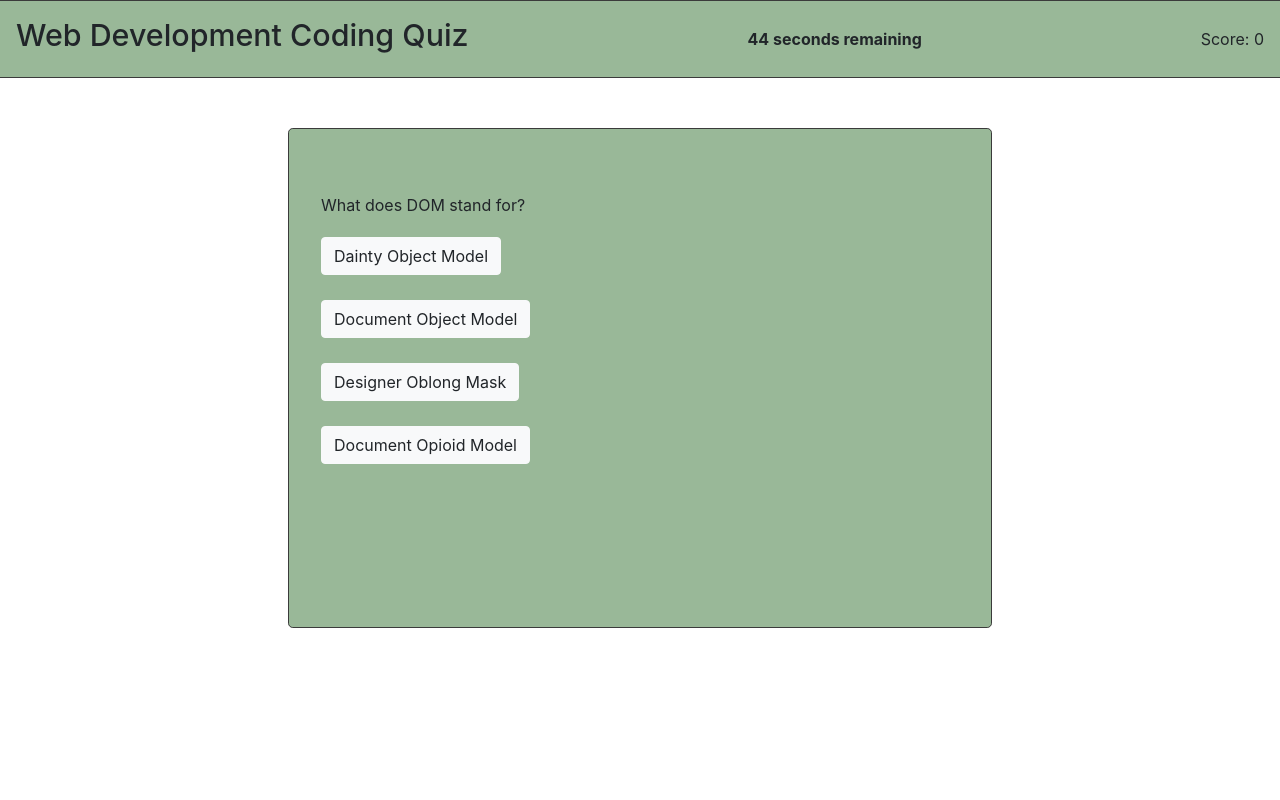
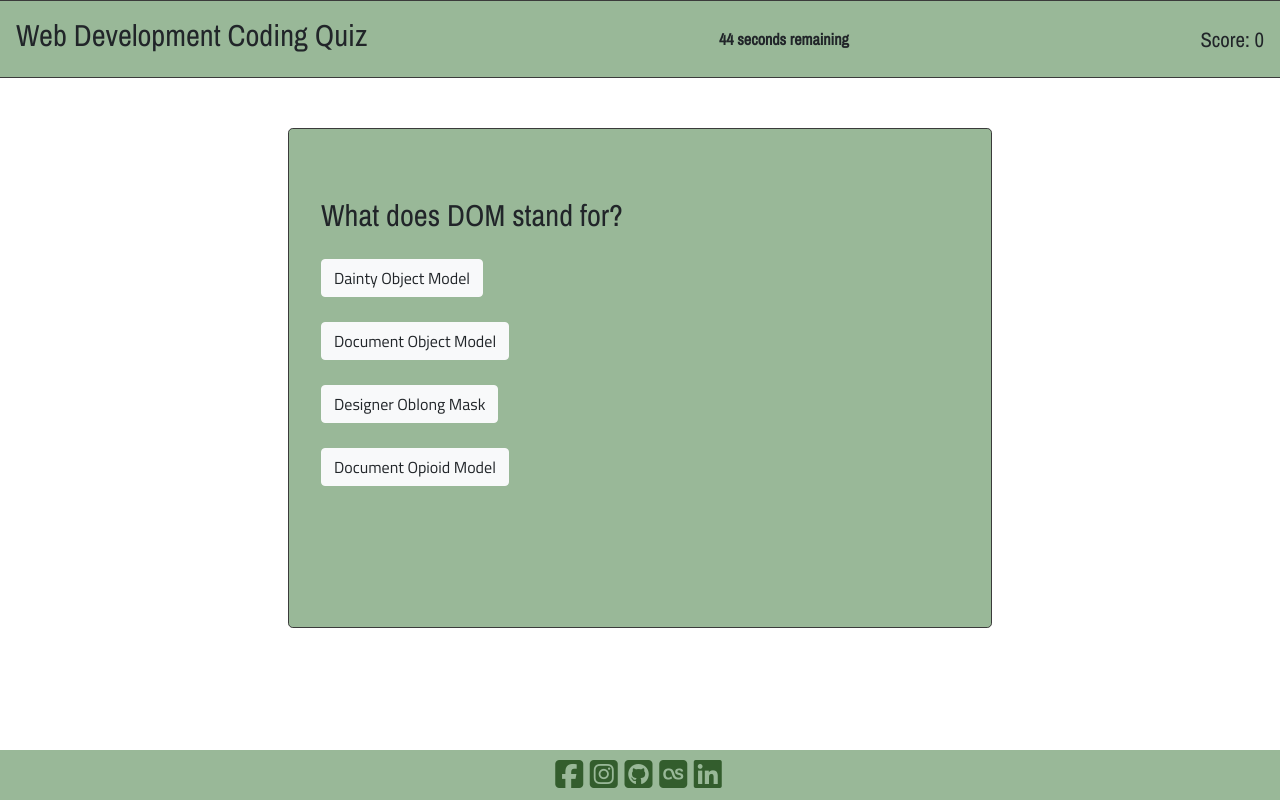
Before and after one commit to dunkkid23/Code-Quiz, a plain HTML site: page index.html in a window 1280 px wide. Both pictures are taken after a click on the button "Begin!". Drawn offline with nearby package versions, Linux system fonts and the light colour scheme.

Commit message:
Creater footer with social media links, added google fonts and updated CSS

```diff
--- a/index.html
+++ b/index.html
@@ -6,6 +6,8 @@
     <meta name="viewport" content="width=device-width, initial-scale=1.0">
     <link rel="stylesheet" href="https://stackpath.bootstrapcdn.com/bootstrap/4.5.2/css/bootstrap.min.css"
         integrity="sha384-JcKb8q3iqJ61gNV9KGb8thSsNjpSL0n8PARn9HuZOnIxN0hoP+VmmDGMN5t9UJ0Z" crossorigin="anonymous">
+    <link href="https://fonts.googleapis.com/css2?family=Archivo+Narrow&family=Titillium+Web&display=swap"
+        rel="stylesheet">
     <link rel="stylesheet" href="style.css">
     <script src="https://ajax.googleapis.com/ajax/libs/jquery/3.5.1/jquery.min.js"></script>
     <title>Document</title>
@@ -70,6 +72,14 @@
         </div>
     </div>
 
+    <footer class="footer no-gutters">
+        <a href="https://www.facebook.com/ethan.mcdowell/"><i class="fab fa-facebook-square fa-2x"></i></a>
+        <a href="https://www.instagram.com/ethansuckz/"><i class="fab fa-instagram-square fa-2x"></i></a>
+        <a href="https://github.com/ethanrmcdowell"><i class="fab fa-github-square fa-2x"></i></a>
+        <a href="https://www.last.fm/user/spartaoverboard"><i class="fab fa-lastfm-square fa-2x"></i></a>
+        <a href="https://www.linkedin.com/in/ethan-mcdowell-083190107/"><i class="fab fa-linkedin fa-2x"></i></a>
+    </footer>
+
 
     <script src="app.js"></script>
     <script src="https://code.jquery.com/jquery-3.5.1.slim.min.js"
@@ -81,6 +91,7 @@
     <script src="https://stackpath.bootstrapcdn.com/bootstrap/4.5.2/js/bootstrap.min.js"
         integrity="sha384-B4gt1jrGC7Jh4AgTPSdUtOBvfO8shuf57BaghqFfPlYxofvL8/KUEfYiJOMMV+rV" crossorigin="anonymous">
     </script>
+    <script src="https://kit.fontawesome.com/1efd5aad95.js" crossorigin="anonymous"></script>
 </body>
 
 </html>
--- a/style.css
+++ b/style.css
@@ -1,3 +1,7 @@
+body {
+    font-family: 'Archivo Narrow', sans-serif;
+}
+
 h1 {
     text-align: center;
     font-size: 1.9rem;
@@ -8,6 +12,10 @@ h2 {
     margin-bottom: 50px;
 }
 
+a {
+    color: #335d2d;
+}
+
 nav {
     margin-bottom: 50px;
     background: #99b898;
@@ -15,16 +23,31 @@ nav {
     border-bottom: solid 1px #3b3b3b;
 }
 
+.answer {
+    font-family: 'Titillium Web', sans-serif;
+}
+
 .btn {
     margin: 20px auto 5px auto;
 }
 
-.correct {
-    background: #81b214;
+.footer {
+    position: fixed;
+    left: 0;
+    bottom: 0;
+    width: 100%;
+    height: 50px;
+    background: #99b898;
+    text-align: center;
 }
 
-.incorrect {
-    background: #cd0a0a;
+.fab {
+    margin: 8px 3px 0 0;
+    text-align: center;
+}
+
+a:hover {
+    color: #557571;
 }
 
 .hide {
@@ -39,6 +62,14 @@ nav {
     background: #99b898;
 }
 
+#questionField {
+    font-size: 1.9rem;
+}
+
+#currentScore {
+    font-size: 1.3rem;
+}
+
 #begin {
     text-align: center;
 }
```
